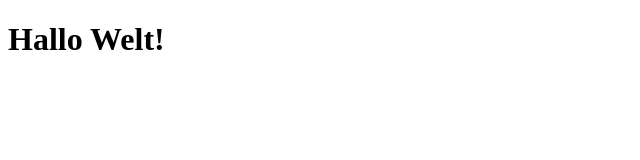
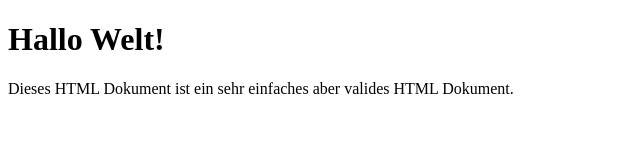
Before and after one commit to ehy-training/Grundlagen-Webseitenaufbau, a plain HTML site: page uebung-tag-01/index.html in a window 1280 px wide. Shown: the whole page, without its empty margins (0-640 px from the left). Drawn offline with Linux system fonts and the light colour scheme.

Commit message:
Update index.html

```diff
--- a/uebung-tag-01/index.html
+++ b/uebung-tag-01/index.html
@@ -1,10 +1,23 @@
 <!DOCTYPE html>
 <html lang="de">
+
 <head>
+
+    <!--
+   Dieses HTML Dokument ist ein sehr einfaches aber valides HTML Dokument.
+    (diese Zeilen sind ein Kommentar)
+   -->
+
     <title>Meine erste HTML Seite</title>
 </head>
 
 <body>
     <h1>Hallo Welt!</h1>
+
+    <p>
+        Dieses HTML Dokument ist ein sehr einfaches aber valides HTML Dokument.
+    </p>
+
 </body>
+
 </html>
```
Lines whose indentation alone changed are shown as unchanged.
